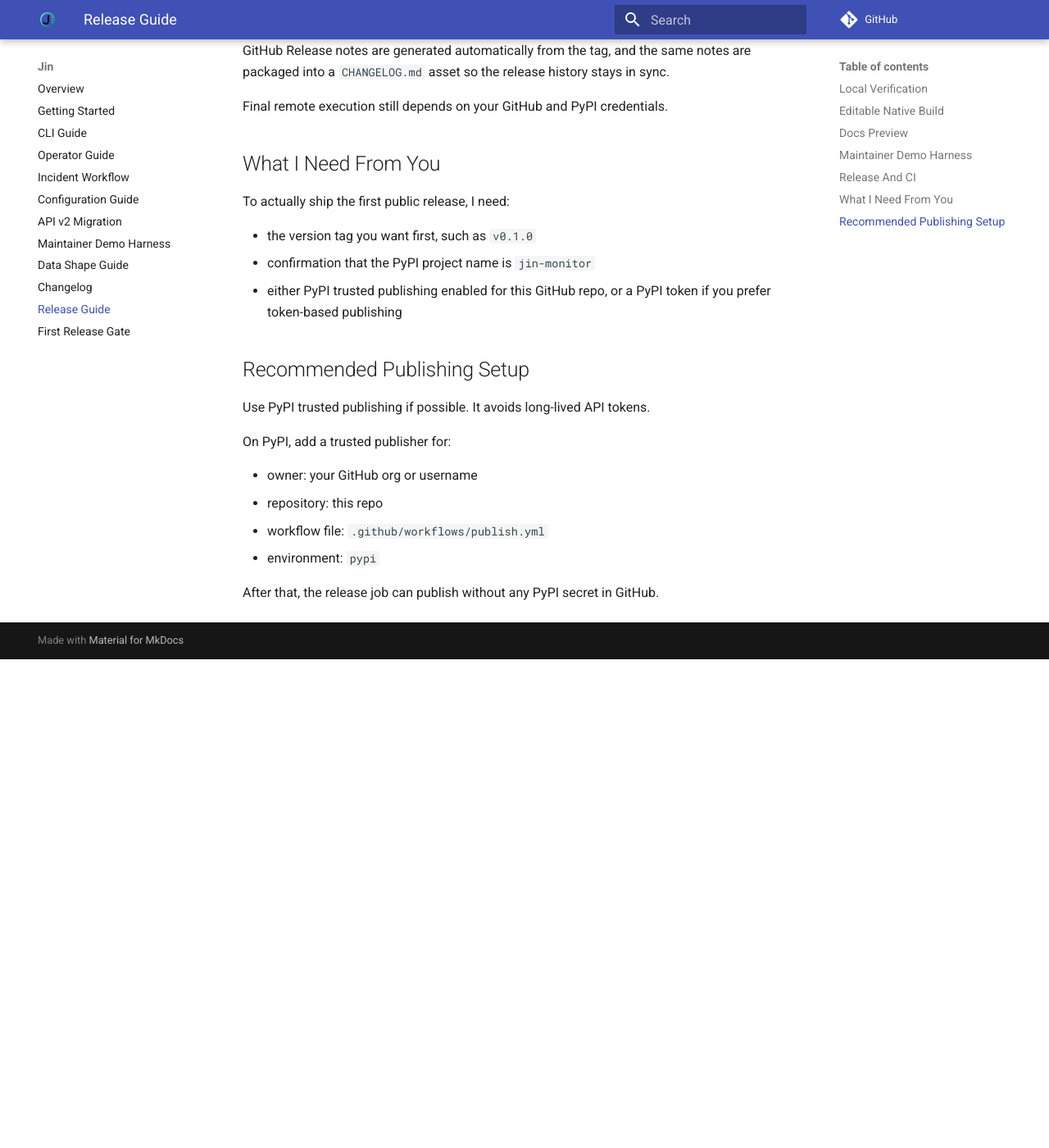
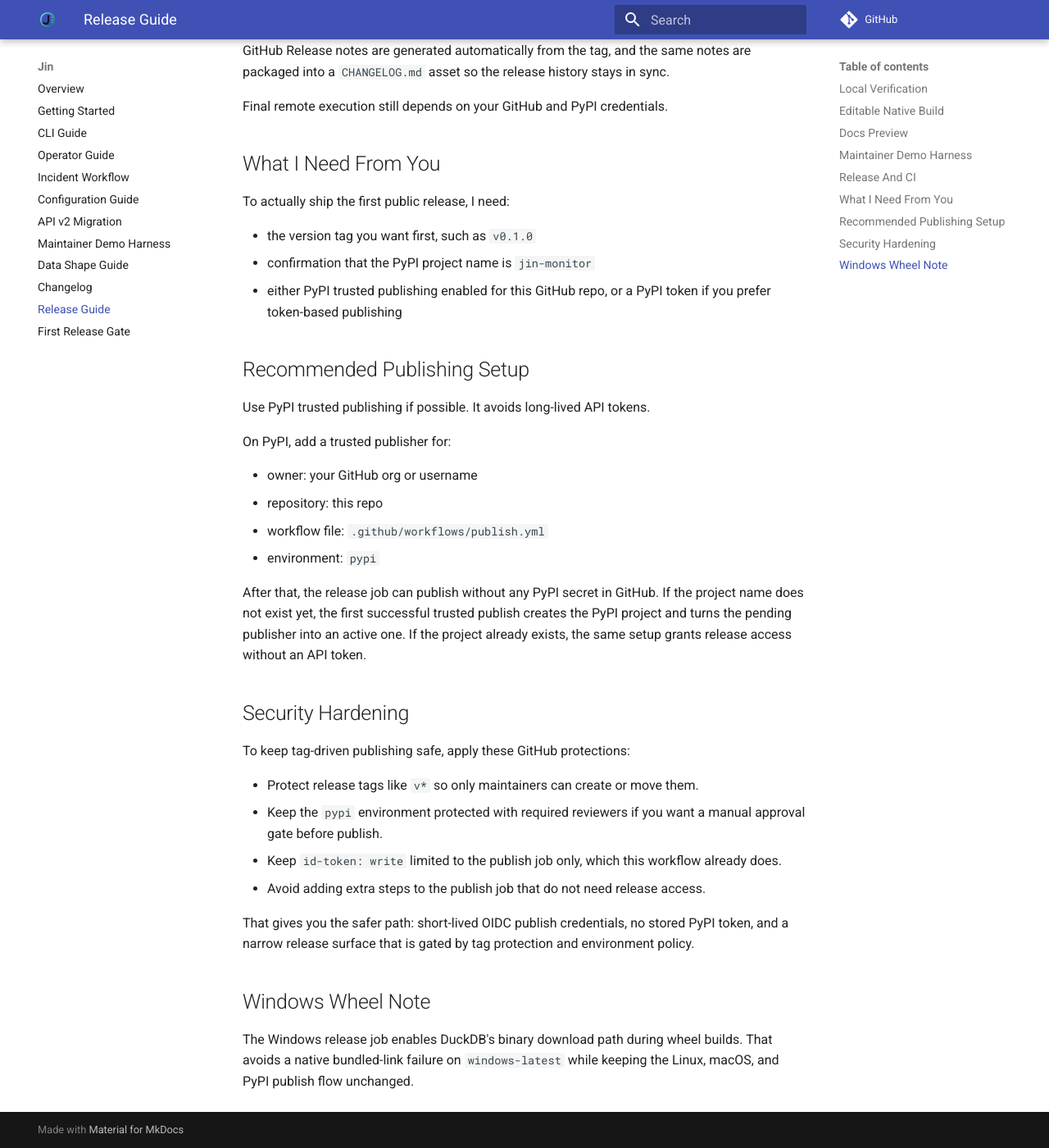
Before and after one commit to amit-devb/jin, an MkDocs documentation site: the page built from docs/release.md, in a window 1280 px wide and 1400 px high, scrolled down 1822 px. Shown: the whole window at 82% size. Built offline with MkDocs 1.6.1 and Material for MkDocs 9.7.7, drawn with Linux system fonts in a browser that asks for light colours; comment, search, counter and statistics services are not loaded; before the commit the page ends 2626 px from its top, so only the background shows below that.

Commit message:
fix: Windows binary generation issue

```diff
--- a/docs/release.md
+++ b/docs/release.md
@@ -99,3 +99,28 @@ On PyPI, add a trusted publisher for:
 - environment: `pypi`
 
 After that, the release job can publish without any PyPI secret in GitHub.
+If the project name does not exist yet, the first successful trusted publish
+creates the PyPI project and turns the pending publisher into an active one.
+If the project already exists, the same setup grants release access without an
+API token.
+
+## Security Hardening
+
+To keep tag-driven publishing safe, apply these GitHub protections:
+
+- Protect release tags like `v*` so only maintainers can create or move them.
+- Keep the `pypi` environment protected with required reviewers if you want a
+  manual approval gate before publish.
+- Keep `id-token: write` limited to the publish job only, which this workflow
+  already does.
+- Avoid adding extra steps to the publish job that do not need release access.
+
+That gives you the safer path: short-lived OIDC publish credentials, no stored
+PyPI token, and a narrow release surface that is gated by tag protection and
+environment policy.
+
+## Windows Wheel Note
+
+The Windows release job enables DuckDB's binary download path during wheel
+builds. That avoids a native bundled-link failure on `windows-latest` while
+keeping the Linux, macOS, and PyPI publish flow unchanged.
```
Also changed, not shown: 1 other file.
